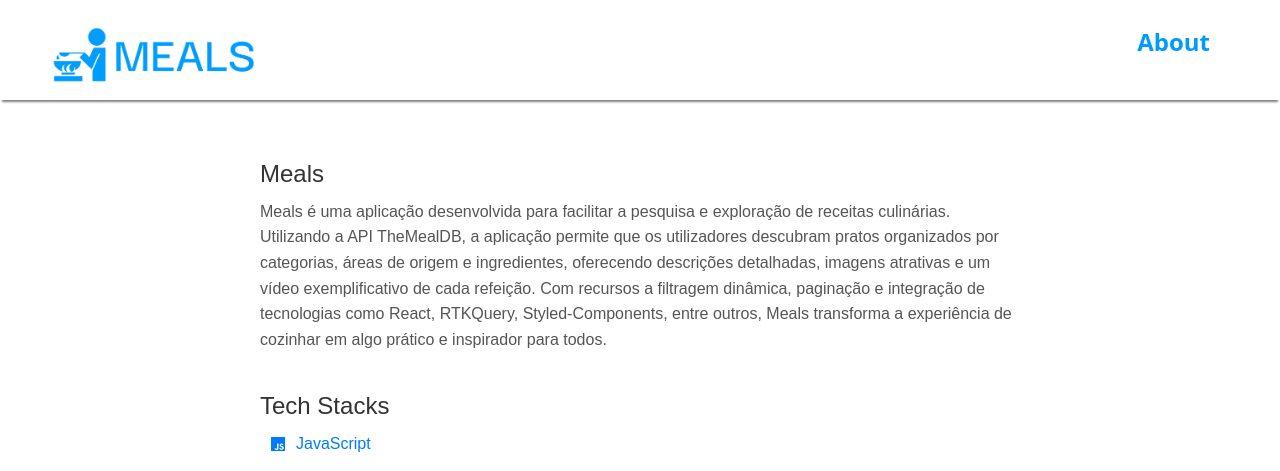
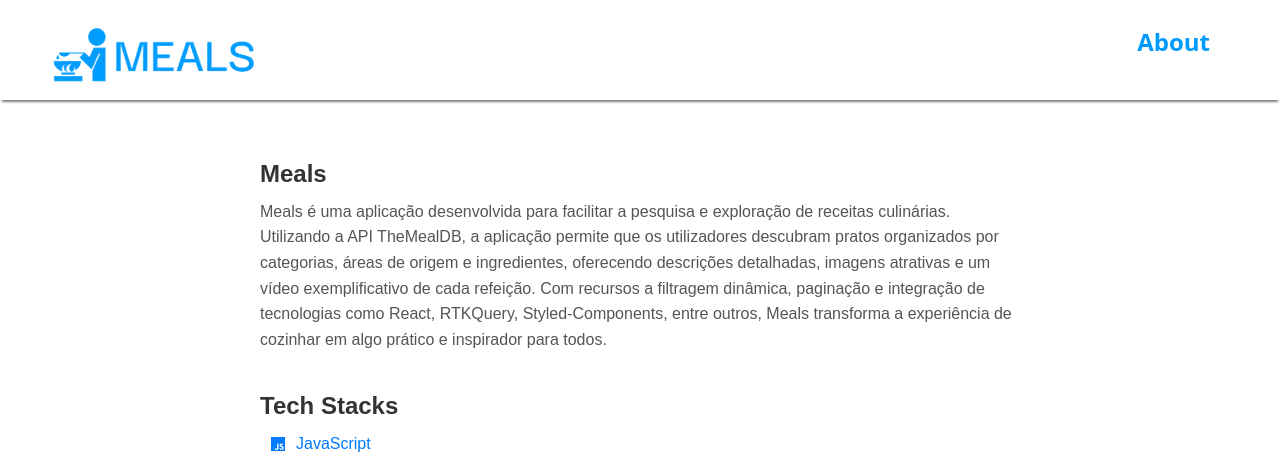
Before and after one commit to Rteixeira22/tdw-mp2-Rodrigo-Teixeira, a React (Create React App) app in the folder mp2/: page /about in a window 1280 px wide. Shown: the top 471 px of the page. Built offline with nearby package versions, Linux system fonts and the light colour scheme.

Commit message:
Update items per page in MealList and enhance Title styling

```diff
--- a/mp2/src/components/listar.js
+++ b/mp2/src/components/listar.js
@@ -23,7 +23,7 @@ function MealList() {
   const [ingredient, setIngredient] = useState("");
   const [ingredients, setIngredients] = useState([]);
   const [currentPage, setCurrentPage] = useState(1);
-  const itemsPerPage = 15;
+  const itemsPerPage = 16;
 
   const {
     data: meals,
--- a/mp2/src/styles/styles.js
+++ b/mp2/src/styles/styles.js
@@ -430,6 +430,7 @@ export const Section = styled.div`
 export const Title = styled.h2`
   font-size: 24px;
   color: #333;
+  font-weight: bold;
   margin-top: 40px;
   margin-bottom: 10px;
 `;
```
